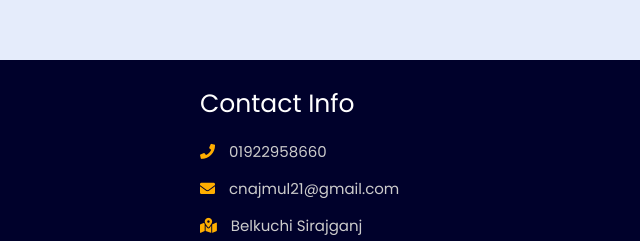
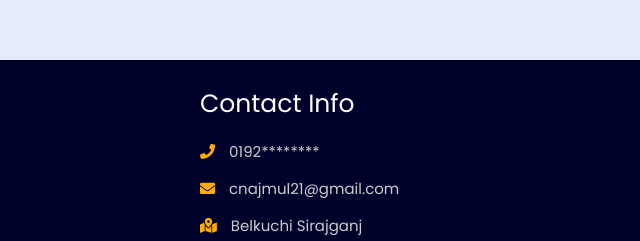
Before and after one commit to NazmulHasanShanto/My.profile, a plain HTML site: page index.html in a window 1280 px wide. Shown: the part 8045-8286 px from the top of the page, 640-1280 px from the left. Drawn offline with nearby package versions, Linux system fonts and the light colour scheme; animation ran at ten frames a second; files whose address does not match are found by name.

Commit message:
Update index.html

```diff
--- a/index.html
+++ b/index.html
@@ -566,7 +566,7 @@
 
       <div class="box">
           <h3>contact info</h3>
-          <p> <i class="fas fa-phone"></i> 01922958660</p>
+          <p> <i class="fas fa-phone"></i> 0192********</p>
           <p> <i class="fas fa-envelope"></i> cnajmul21@gmail.com</p>
           <p> <i class="fas fa-map-marked-alt"></i> Belkuchi Sirajganj</p>
           <div class="share">
```
